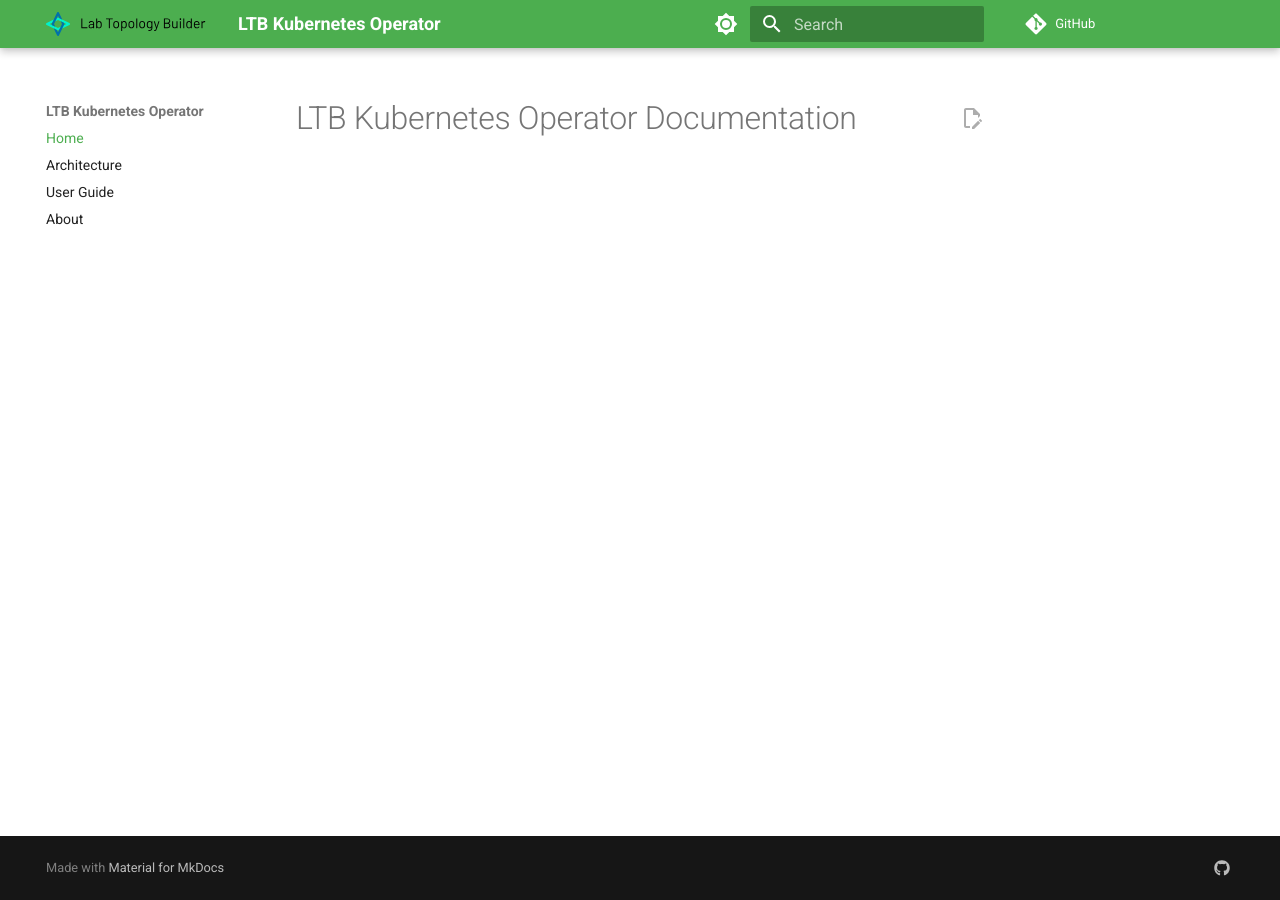
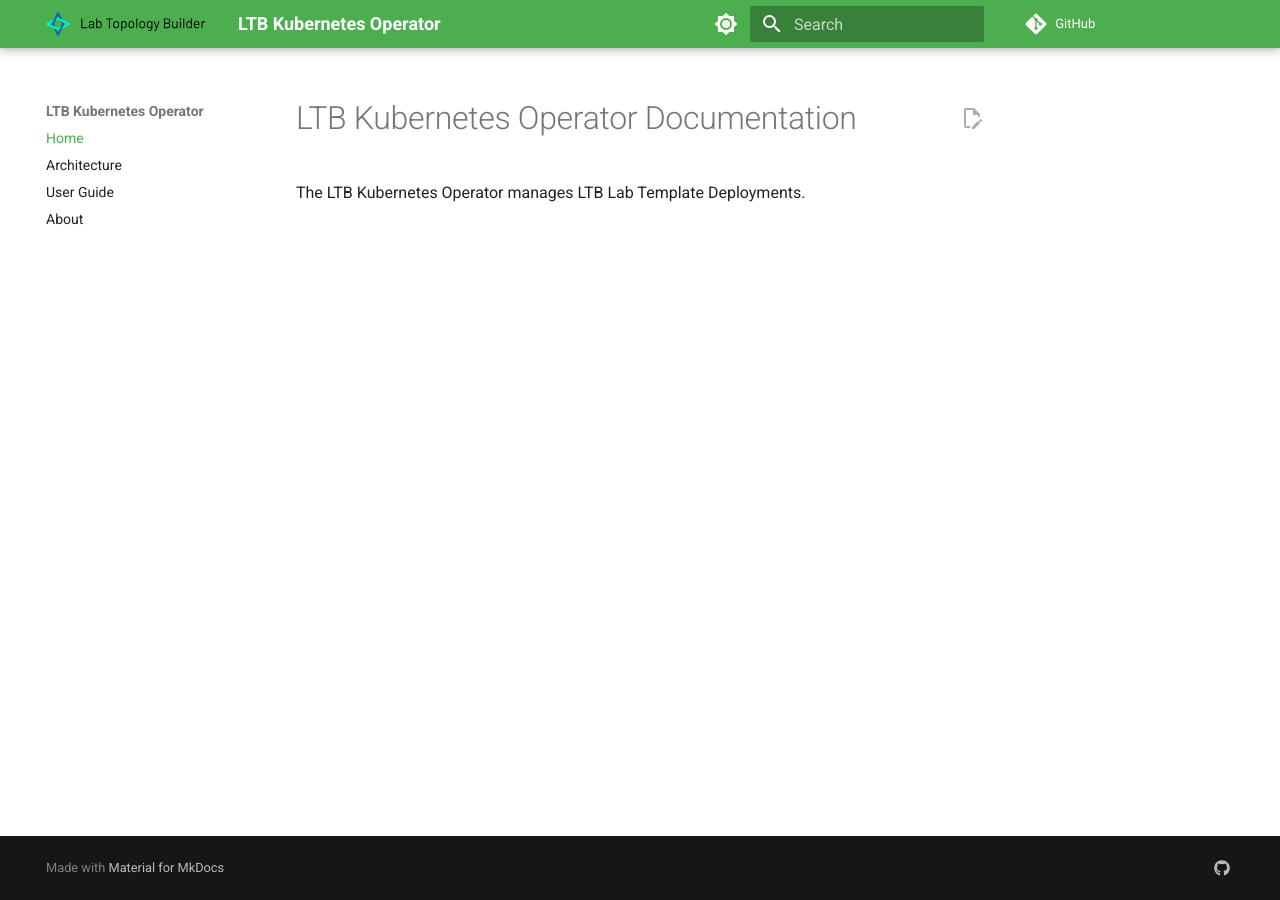
Before and after one commit to Lab-Topology-Builder/LTB-K8s-Backend, an MkDocs documentation site: the page built from docs/README.md, in a window 1280 px wide. Built offline with MkDocs 1.6.1 and Material for MkDocs 9.7.7, drawn with Linux system fonts in a browser that asks for light colours; comment, search, counter and statistics services are not loaded.

Commit message:
Update readme, to test git

```diff
--- a/docs/README.md
+++ b/docs/README.md
@@ -1 +1,3 @@
 # LTB Kubernetes Operator Documentation
+
+The LTB Kubernetes Operator manages LTB Lab Template Deployments.
```
